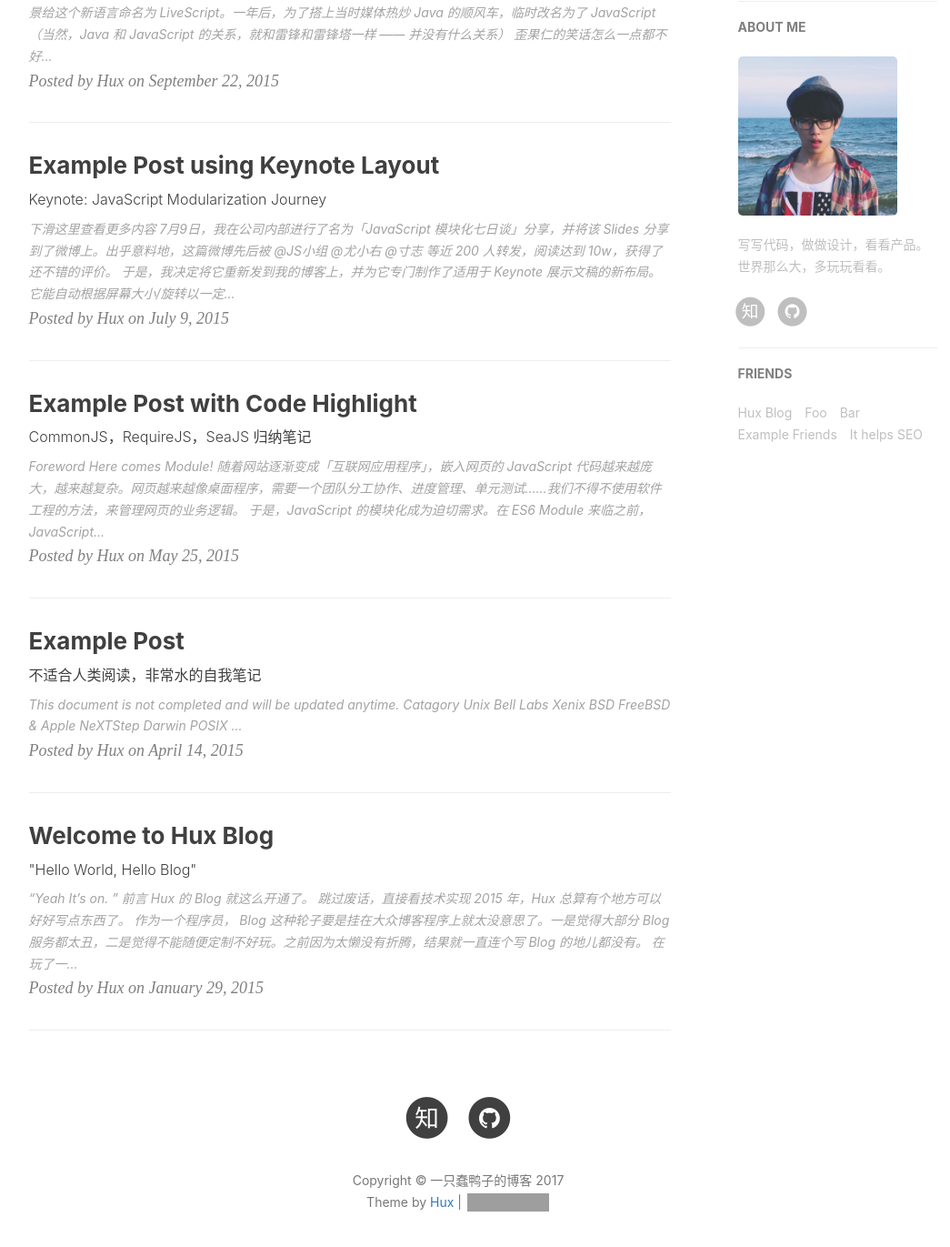
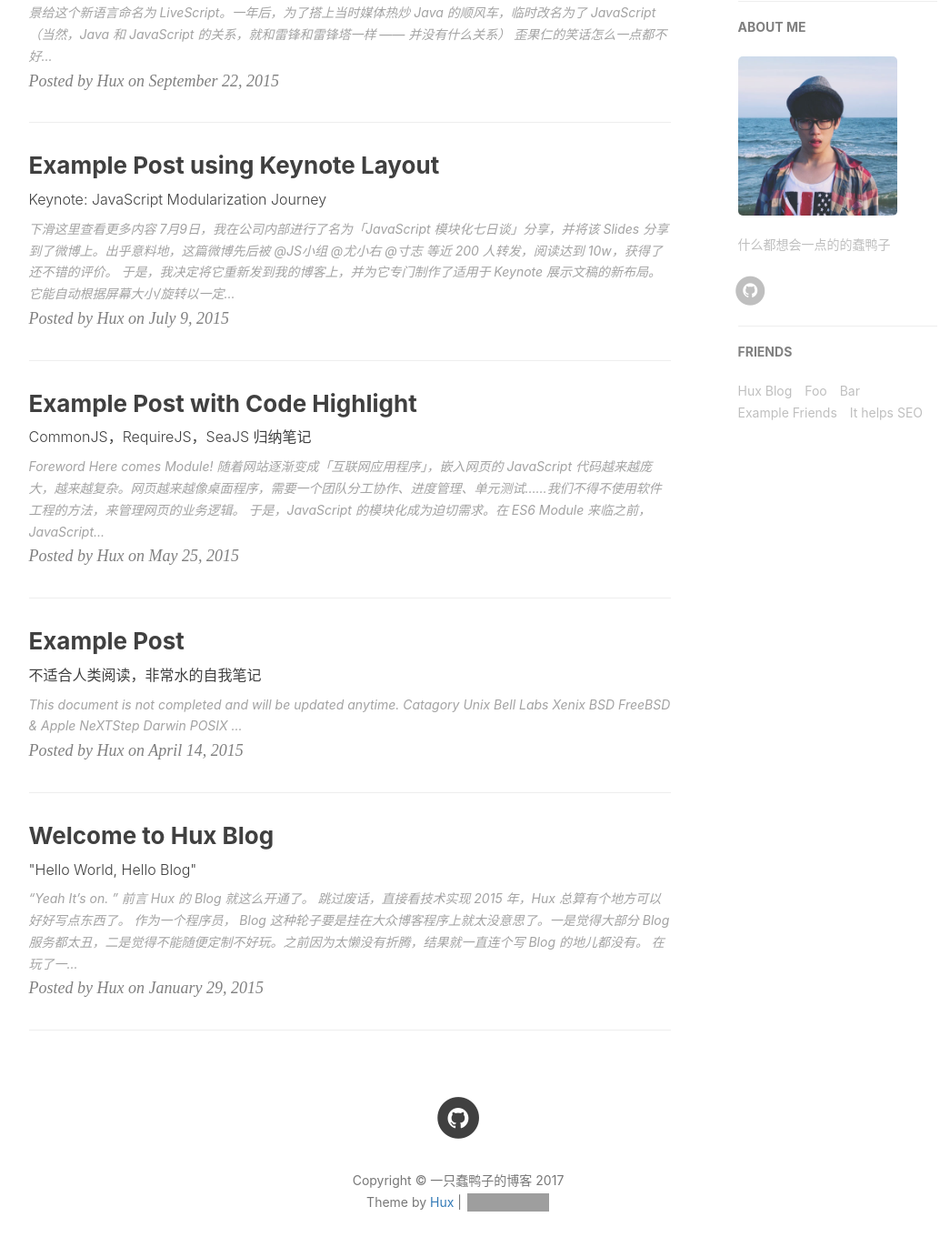
Before and after one commit to ericwang385/ericwang385.github.io, a Jekyll site: the page built from index.html, in a window 1280 px wide and 1400 px high, scrolled down 564 px. Shown: the top 1371 px of the window at 91% size, without its empty margins (136-1181 px from the left). Built offline with Jekyll 4.4.1, drawn with Linux system fonts in a browser that asks for light colours; nearby versions of some CDN libraries; the list of posts is cut into pages by our own code; comment, search, counter and statistics services are not loaded; some of the changed lines change nothing that is shown; grey boxes are pictures that could not be loaded.

Commit message:
Initial commit

```diff
--- a/_config.yml
+++ b/_config.yml
@@ -13,7 +13,7 @@ baseurl: ""         # for example, '/blog' if your blog hosted on 'host/blog'
 # SNS settings
 RSS: false
 #weibo_username:     huxpro
-zhihu_username:     Eric wang
+#zhihu_username:     Eric Wang
 github_username:    ericwang385
 #twitter_username:  huxpro
 #facebook_username:  huxpro
@@ -25,7 +25,7 @@ github_username:    ericwang385
 highlighter: rouge
 permalink: pretty
 paginate: 10
-exclude: ["less","node_modules","Gruntfile.js","package.json","README.md"]
+exclude: ["less","node_modules","Gruntfile.js","package.json"]
 anchorjs: true                          # if you want to customize anchor. check out line:181 of `post.html`
 
 
@@ -50,7 +50,7 @@ kramdown:
 #disqus_username: _your_disqus_short_name_
 
 # Duoshuo settings
-duoshuo_username: huxblog
+duoshuo_username: ericblog
 # Share component is depend on Comment so we can NOT use share only.
 duoshuo_share: true                     # set to false if you want to use Comment without Sharing
 
@@ -68,7 +68,7 @@ ga_domain: huangxuan.me
 
 # Sidebar settings
 sidebar: true                           # whether or not using Sidebar.
-sidebar-about-description: "写写代码，做做设计，看看产品。世界那么大，多玩玩看看。"
+sidebar-about-description: "什么都想会一点的的蠢鸭子"
 sidebar-avatar: /img/avatar-hux.jpg      # use absolute URL, seeing it's used in both `/` and `/about/`
 
 
```
